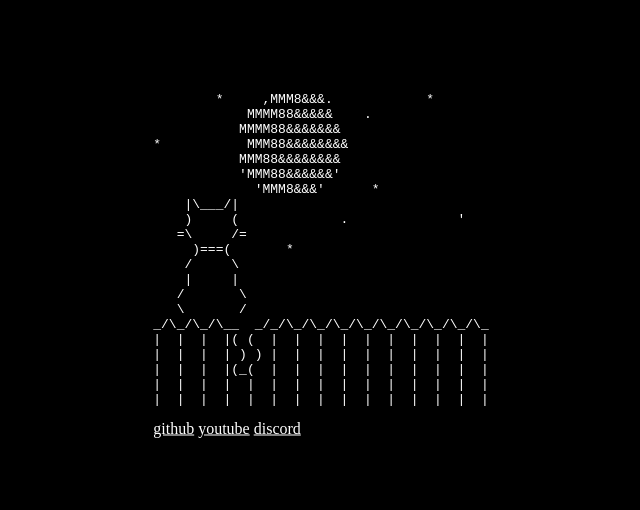
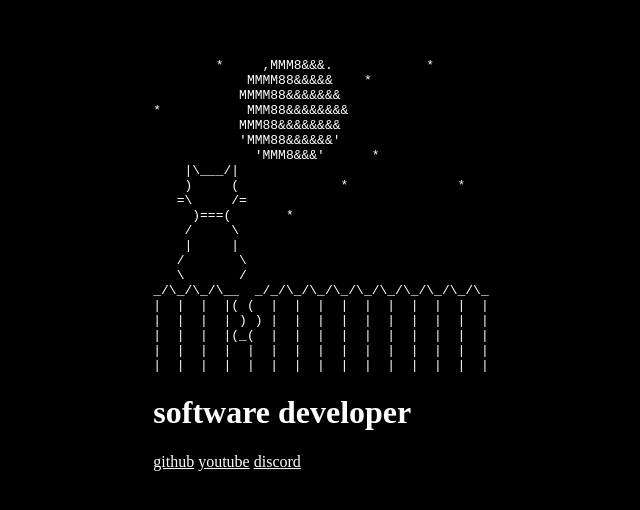
Before and after one commit to prrefer/prrefer.github.io, a plain HTML site: page index.html in a window 1280 px wide. Shown: the part 142-652 px from the top of the page, without its empty margins (319-959 px from the left). Drawn offline with Linux system fonts and the light colour scheme.

Commit message:
Update index.html

```diff
--- a/index.html
+++ b/index.html
@@ -4,6 +4,8 @@
     <meta charset="UTF-8">
     <meta name="viewport" content="width=device-width, initial-scale=1.0">
     <title>prefer</title>
+
+    <script src="index.js" defer></script>
     <link rel="stylesheet" href="style.css">
 
     <meta property="og:title" content="prefer">
@@ -13,16 +15,16 @@
 </head>
 <body>
     <main>
-        <pre>
+        <pre id="art">
         *     ,MMM8&&&.            *
-            MMMM88&&&&&    .
+            MMMM88&&&&&    *
            MMMM88&&&&&&&
 *           MMM88&&&&&&&&
            MMM88&&&&&&&&
            'MMM88&&&&&&'
              'MMM8&&&'      *
     |\___/|
-    )     (             .              '
+    )     (             *              *
    =\     /=
      )===(       *
     /     \
@@ -35,9 +37,10 @@ _/\_/\_/\__  _/_/\_/\_/\_/\_/\_/\_/\_/\_/\_
 |  |  |  |(_(  |  |  |  |  |  |  |  |  |  |
 |  |  |  |  |  |  |  |  |  |  |  |  |  |  |
 |  |  |  |  |  |  |  |  |  |  |  |  |  |  |</pre>
-            <a href="https://github.com/prrefer">github</a>
-            <a href="https://www.youtube.com/channel/UC5s8YdfcSbFC8nfSHV3w2Ng">youtube</a>
-            <a href="https://discordapp.com/users/1158126391745843231">discord</a>
+        <h1>software developer</h1>
+        <a href="https://github.com/prrefer">github</a>
+        <a href="https://www.youtube.com/channel/UC5s8YdfcSbFC8nfSHV3w2Ng">youtube</a>
+        <a href="https://discordapp.com/users/1158126391745843231">discord</a>
     </main>
 </body>
 </html>
```
